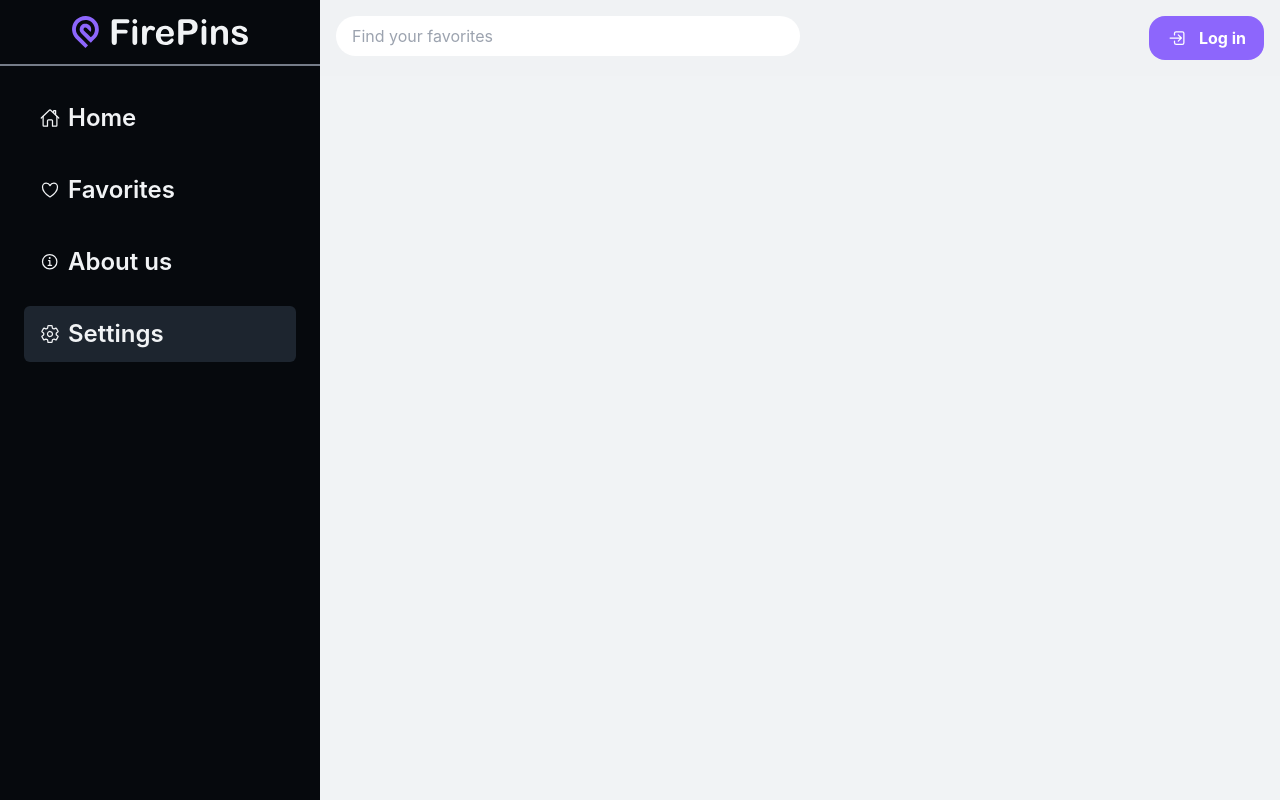
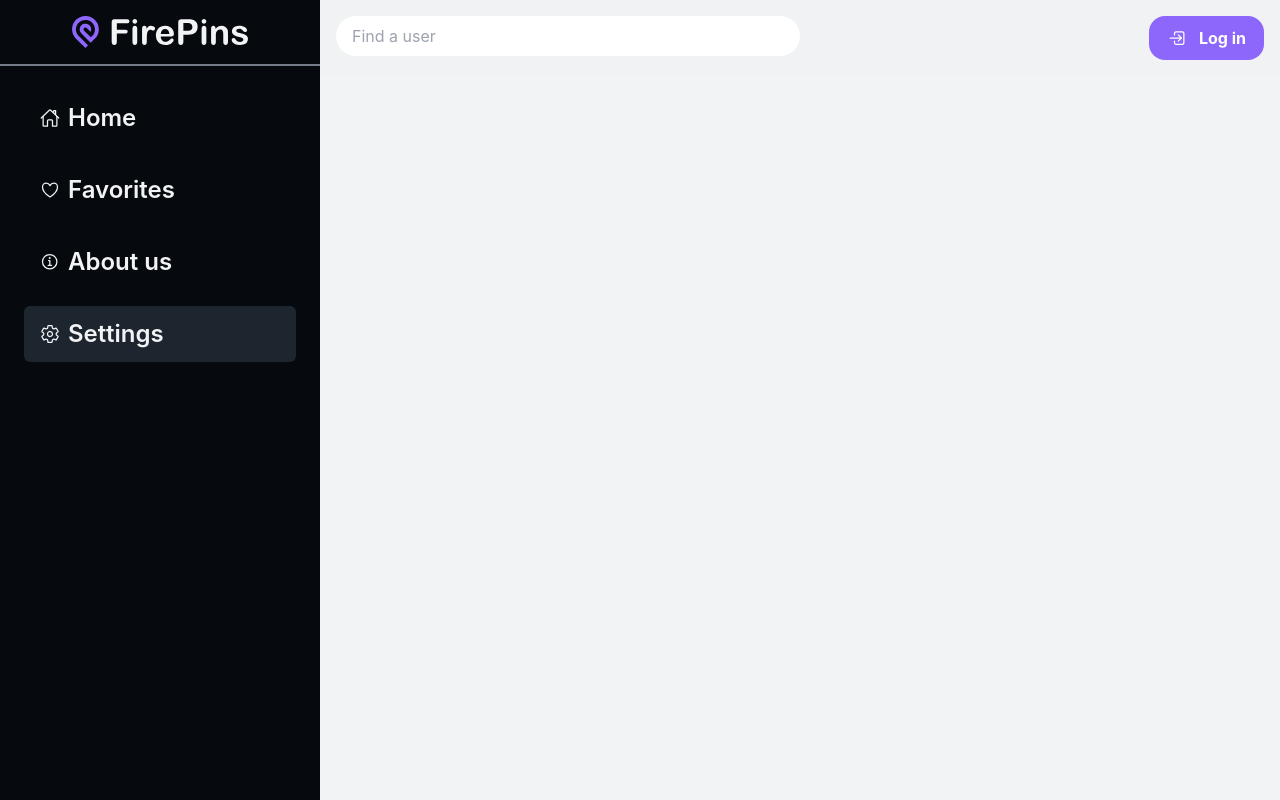
Before and after one commit to DaGigabyte/DH2642_Gp45, a React (Vite) app: page /settings in a window 1280 px wide. Built offline with nearby package versions, Linux system fonts and the light colour scheme; no server answers; the database is empty; some icons are missing.

Commit message:
fixed searchbar MVP violation, added debounce, fixed uppercase letter bug, added support for suspense

```diff
--- a/src/firebase/firebaseModel.js
+++ b/src/firebase/firebaseModel.js
@@ -329,7 +329,7 @@ async function queryUsername(username) {
     const q = query(
         collection(db, "Users"),
         where("displayNameInsensitive", ">=", username.toLowerCase()),
-        where("displayNameInsensitive", "<=", username + "\uf8ff")
+        where("displayNameInsensitive", "<=", username.toLowerCase() + "\uf8ff")
     );
     return getDocs(q)
     .then((querySnapshot) => { // querySnapshot is an array of documents
--- a/src/presenters/RootPresenter.jsx
+++ b/src/presenters/RootPresenter.jsx
@@ -1,7 +1,7 @@
 import { useState, useEffect } from "react";
 import { observer } from "mobx-react-lite";
 import RootView from "../views/RootView";
-import { signInACB, signOutACB } from "../firebase/firebaseModel";
+import { signInACB, signOutACB, queryUsername } from "../firebase/firebaseModel";
 import { searchMovie } from "../services/firePinsSource";
 import { newPostCreatedToast } from "../utils/toastify";
 
@@ -121,6 +121,54 @@ function RootPresenter(props) {
     };
   }, [searchTextTMDB]);
 
+  // State for searchbar
+
+  const placeholderText = "Find a user";
+
+  const [searchText, setSearchText] = useState();
+  const [searchResults, setSearchResults] = useState();
+  const [showSuggestions, setShowSuggestions] = useState();
+  const [searching, setSearching] = useState(false);
+
+  useEffect(() => {
+    if (searchText === "") {
+      setSearchResults([]);
+    }
+
+    const timeoutId = setTimeout(() => {
+      if (searchText !== placeholderText) {
+        setSearching(true);
+        userSearch().then(() =>   {
+          setSearching(false);
+        });
+      }
+    }, 250);
+
+    return () => {
+      clearTimeout(timeoutId);
+    };
+  }, [searchText]);
+
+  function onUserTyping(searchQuery) {
+      setSearchText(searchQuery);
+  }
+
+  async function userSearch() {
+      if (searchText) {
+          setSearchResults(await queryUsername(searchText));
+      }
+  }
+
+  function onSearchBlur() {
+      setTimeout(() => {
+          setShowSuggestions(false);
+      }, 200)
+  }
+
+  function onSearchFocus() {
+      setShowSuggestions(true);
+  }
+
   return (
     <RootView
       user={props.model.user}
@@ -146,6 +194,15 @@ function RootPresenter(props) {
       newPostCaption={newPostCaption}
       onSetNewPostCaption={handleSetNewPostCaption}
       onCreateNewPost={handleCreateNewPost}
+      searchbarText={searchText}
+      placeholderText={placeholderText}
+      searching={searching}
+      searchResults={searchResults}
+      onUserTyping={onUserTyping}
+      onUserSearching={userSearch}
+      onSearchBlur={onSearchBlur}
+      onSearchFocus={onSearchFocus}
+      showSuggestions={showSuggestions}
     />
   );
 }
--- a/src/presenters/SearchbarPresenter.jsx
+++ /dev/null
@@ -1,65 +0,0 @@
-import { useState, useEffect } from "react";
-import Searchbar from "../views/Searchbar";
-import { observer } from "mobx-react-lite";
-import { queryUsername } from "../firebase/firebaseModel";
-
-/*
-    Searchbar presenter
-
-*/
-function SearchbarPresenter(props) {
-
-    const placeholderText = "Find your favorites";
-
-    const [searchText, setSearchText] = useState();
-    const [searchResults, setSearchResults] = useState();
-    const [showSuggestions, setShowSuggestions] = useState();
-
-    useEffect(() => {
-        if (searchText === "") {
-            setSearchResults([]);
-        } else if (searchText !== placeholderText) {
-            userSearch();
-        }
-    }, [searchText]);
-
-    return (
-        <Searchbar
-        searchText={searchText ? searchText : placeholderText}
-        searchResults={searchResults}
-        onUserTyping={onUserTyping}
-        onUserSearching={userSearch}
-        onSearchBlur={onSearchBlur}
-        onSearchFocus={onSearchFocus}
-        showSuggestions={showSuggestions}
-        />
-    )
-
-    function onUserTyping(searchQuery) {
-        setSearchText(searchQuery);
-    }
-
-    function userSearch() {
-        if (searchText) {
-            queryUsername(searchText)
-            .then((data) => {
-                setSearchResults(data);
-            })
-            .catch((error) => {
-                console.error(error);
-            })
-        }
-    }
-
-    function onSearchBlur() {
-        setTimeout(() => {
-            setShowSuggestions(false);
-        }, 100)
-    }
-
-    function onSearchFocus() {
-        setShowSuggestions(true);
-    }
-}
-
-export default observer(SearchbarPresenter);
--- a/src/views/RootView.jsx
+++ b/src/views/RootView.jsx
@@ -6,7 +6,7 @@ import NewPostModal from "../components/modal/NewPostModal";
 import Search from "./Searchbar";
 import UserAvatarAndMenu from "../components/topbar/UserAvatarAndMenu";
 import LogInButton from "../components/topbar/LogInButton";
-import SearchbarPresenter from "../presenters/SearchbarPresenter";
+import Searchbar from "../views/Searchbar";
 import { IoSearchOutline } from "react-icons/io5";
 
 function RootView(props) {
@@ -35,7 +35,16 @@ function RootView(props) {
                 showSearch ? "w-full self-center" : "hidden"
               } md:block md:w-full md:self-center`}
             >
-              <SearchbarPresenter />
+              <Search
+              searchText={props.searchbarText ? props.searchbarText : props.placeholderText}
+              searching={props.searching}
+              searchResults={props.searchResults}
+              onUserTyping={props.onUserTyping}
+              onUserSearching={props.onUserSearching}
+              onSearchBlur={props.onSearchBlur}
+              onSearchFocus={props.onSearchFocus}
+              showSuggestions={props.showSuggestions}
+              />
             </div>
           </div>
 
```
